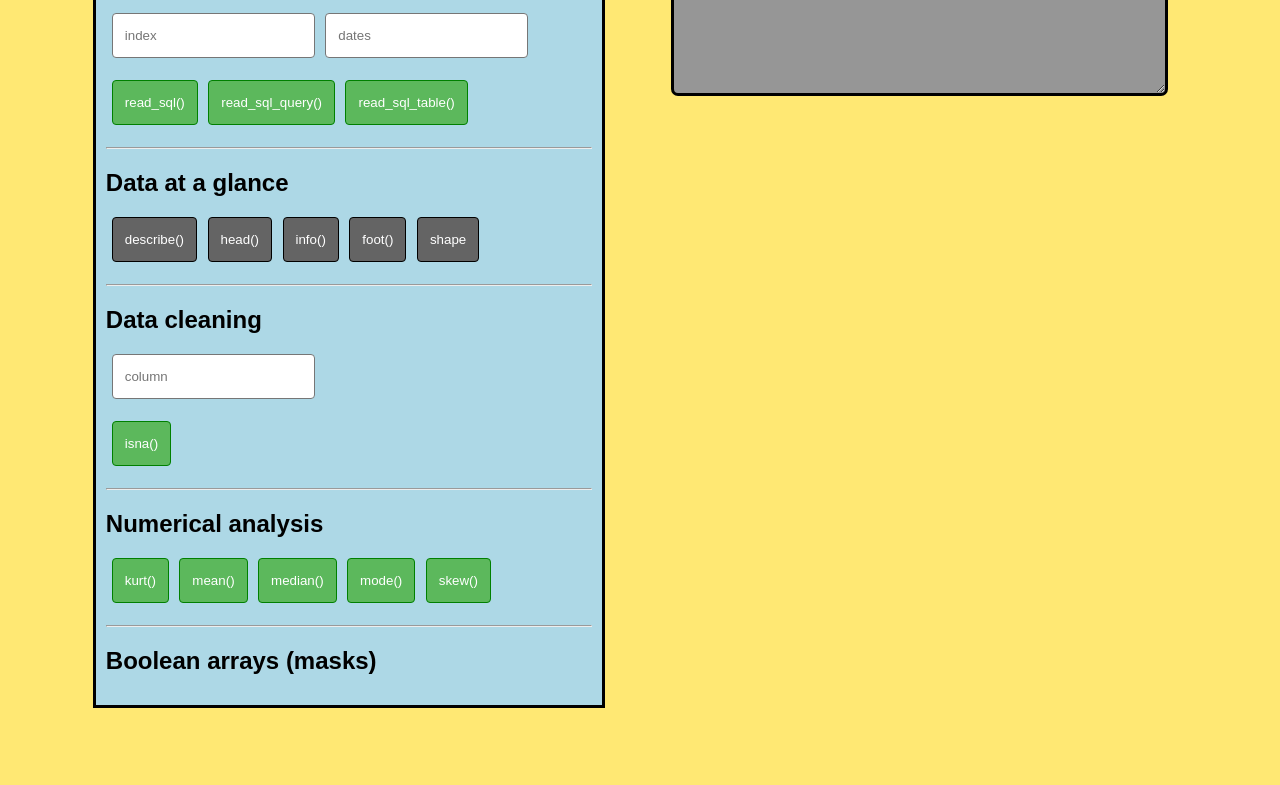
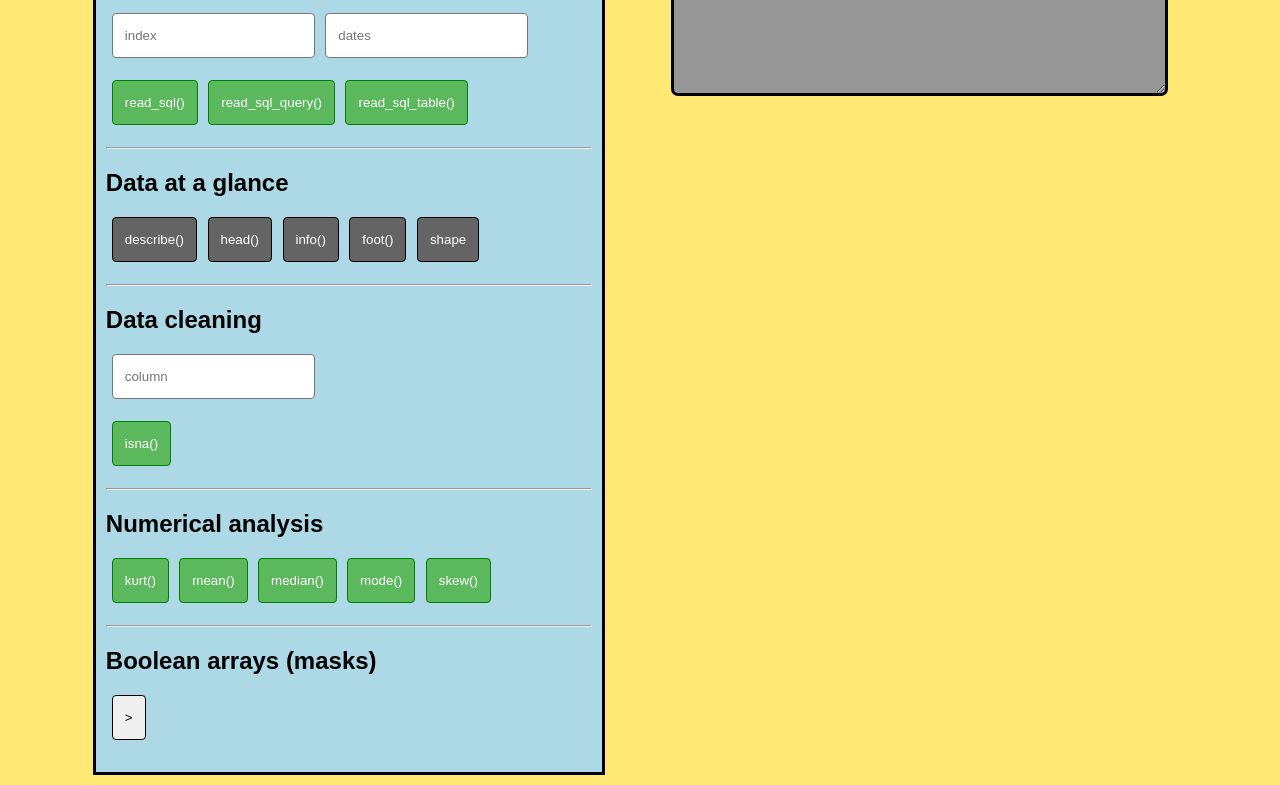
Before and after one commit to Supravisor/Relational_databases_1, a plain HTML site: page index.html in a window 1280 px wide. Shown: the part 557-1342 px from the top of the page. Before the commit the page ends 1275 px from the top, so only its background shows below. Drawn offline with Linux system fonts and the light colour scheme.

Commit message:
add > button

```diff
--- a/index.html
+++ b/index.html
@@ -97,6 +97,10 @@
 <hr />
 <h2>Boolean arrays (masks)</h2>
 
+<p>
+  <input type="button" class="btn btn-primary" value=">" onclick="boolean(this.value)" />
+</p>
+
           </div>
         </td>
         <td id="textbox">
```
